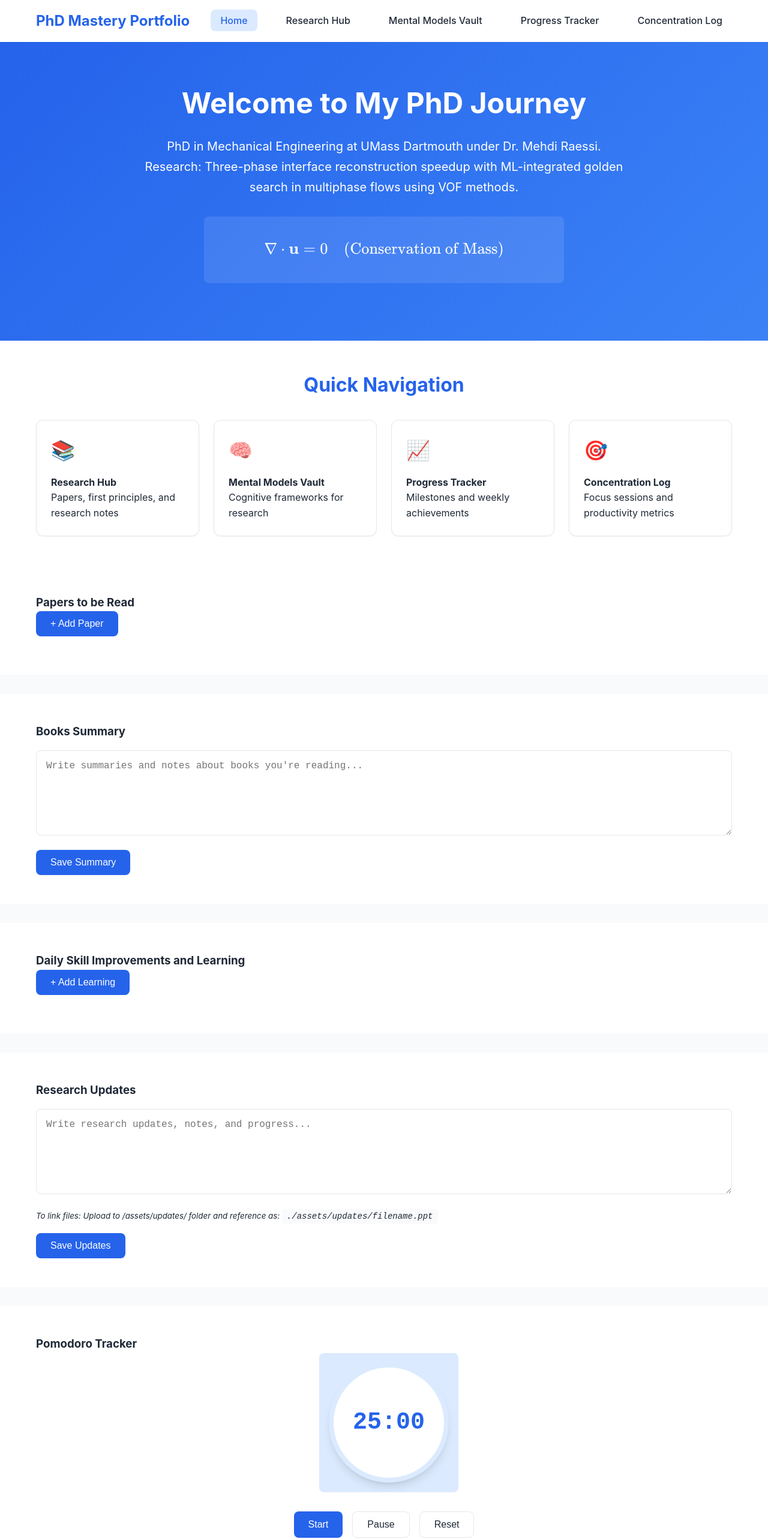
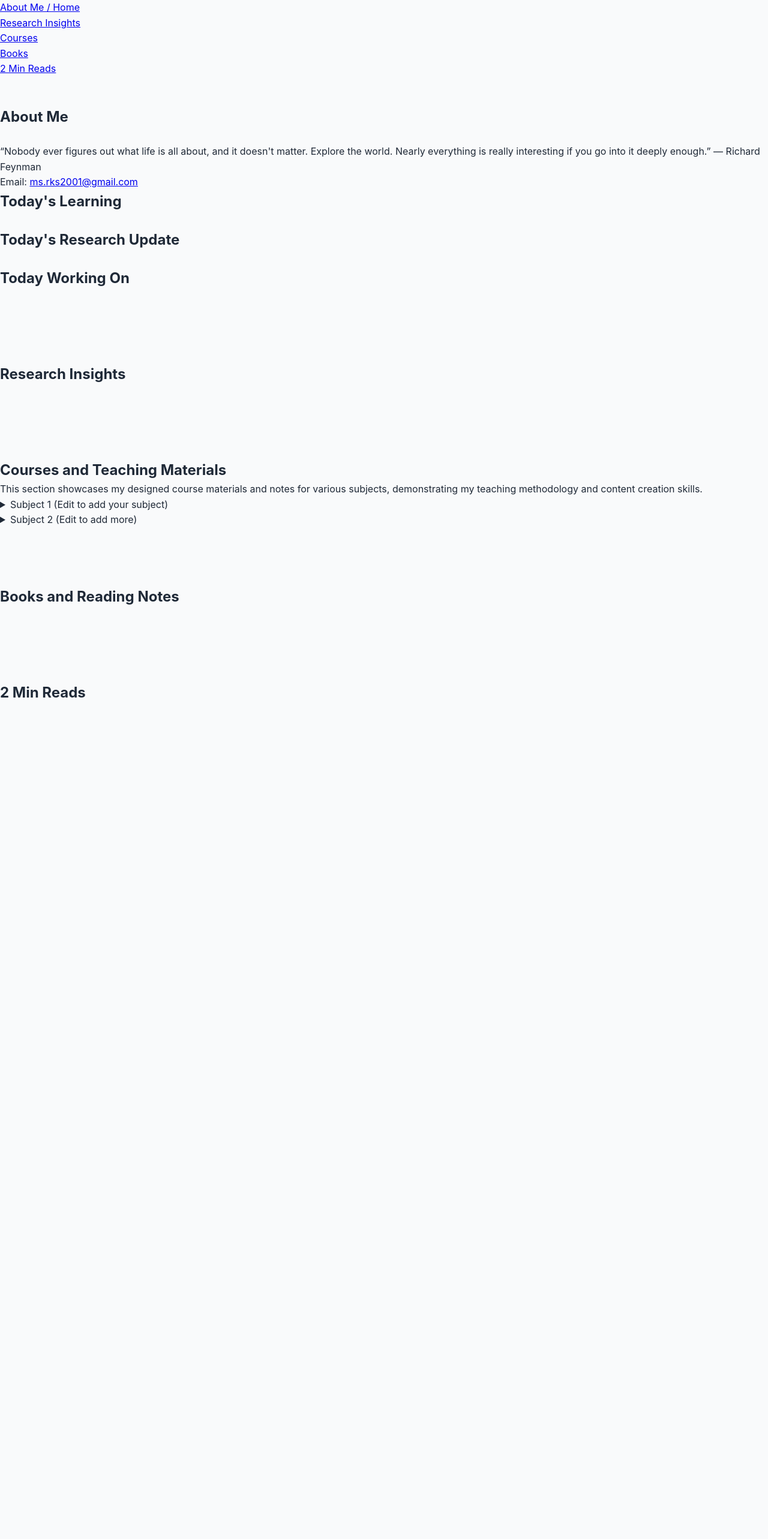
Before and after one commit to mohitrsharma/phd, a plain HTML site: page index.html in a window 1280 px wide. Shown: the top 2566 px of the page at 60% size. After the commit the page ends 1248 px from the top, so only its background shows below. Drawn offline with nearby package versions, Linux system fonts and the light colour scheme.

```diff
--- a/index.html
+++ b/index.html
@@ -3,183 +3,65 @@
 <head>
     <meta charset="UTF-8">
     <meta name="viewport" content="width=device-width, initial-scale=1.0">
-    <meta name="description" content="PhD Mastery Portfolio - Mechanical Engineering research in multiphase flows">
-    <meta name="keywords" content="PhD, Mechanical Engineering, VOF, Multiphase Flows, Machine Learning">
-    <meta name="author" content="PhD Student at UMass Dartmouth">
-    <title>PhD Mastery Portfolio - Home</title>
+    <title>Mohit Sharma's PhD Portfolio</title>
     <link rel="stylesheet" href="styles.css">
     <script src="https://polyfill.io/v3/polyfill.min.js?features=es6"></script>
     <script id="MathJax-script" async src="https://cdn.jsdelivr.net/npm/mathjax@3/es5/tex-mml-chtml.js"></script>
 </head>
 <body>
-    <header>
-        <nav class="navbar">
-            <div class="nav-container">
-                <h1 class="nav-title">PhD Mastery Portfolio</h1>
-                <ul class="nav-menu">
-                    <li><a href="index.html" class="nav-link active">Home</a></li>
-                    <li><a href="research.html" class="nav-link">Research Hub</a></li>
-                    <li><a href="models.html" class="nav-link">Mental Models Vault</a></li>
-                    <li><a href="progress.html" class="nav-link">Progress Tracker</a></li>
-                    <li><a href="concentration.html" class="nav-link">Concentration Log</a></li>
-                </ul>
-                <div class="hamburger">
-                    <span></span>
-                    <span></span>
-                    <span></span>
-                </div>
-            </div>
-        </nav>
-    </header>
+    <nav>
+        <ul>
+            <li><a href="#about">About Me / Home</a></li>
+            <li><a href="#research-insights">Research Insights</a></li>
+            <li><a href="#courses">Courses</a></li>
+            <li><a href="#books">Books</a></li>
+            <li><a href="#two-min-reads">2 Min Reads</a></li>
+        </ul>
+    </nav>
 
-    <main>
-        <!-- Hero Section -->
-        <section class="hero">
-            <div class="container">
-                <div class="hero-content">
-                    <h2>Welcome to My PhD Journey</h2>
-                    <p class="hero-bio">
-                        PhD in Mechanical Engineering at UMass Dartmouth under Dr. Mehdi Raessi.
-                        Research: Three-phase interface reconstruction speedup with ML-integrated golden search in multiphase flows using VOF methods.
-                    </p>
-                    <div class="hero-equation">
-                        \[\nabla \cdot \mathbf{u} = 0 \quad \text{(Conservation of Mass)}\]
-                    </div>
-                </div>
-            </div>
-        </section>
+    <section id="about">
+        <h1>About Me</h1>
+        <div id="bio" contenteditable="true" class="editable" data-placeholder="Your Name, PhD Candidate in [Field]. Brief overview of research interests, teaching experience, and goals."></div>
+        <blockquote>“Nobody ever figures out what life is all about, and it doesn't matter. Explore the world. Nearly everything is really interesting if you go into it deeply enough.” — Richard Feynman</blockquote>
+        <p>Email: <a href="mailto:ms.rks2001@gmail.com">ms.rks2001@gmail.com</a></p>
 
-        <!-- Quick Links -->
-        <section class="quick-links">
-            <div class="container">
-                <h3>Quick Navigation</h3>
-                <div class="links-grid">
-                    <a href="research.html" class="link-card">
-                        <div class="card-icon">📚</div>
-                        <h4>Research Hub</h4>
-                        <p>Papers, first principles, and research notes</p>
-                    </a>
-                    <a href="models.html" class="link-card">
-                        <div class="card-icon">🧠</div>
-                        <h4>Mental Models Vault</h4>
-                        <p>Cognitive frameworks for research</p>
-                    </a>
-                    <a href="progress.html" class="link-card">
-                        <div class="card-icon">📈</div>
-                        <h4>Progress Tracker</h4>
-                        <p>Milestones and weekly achievements</p>
-                    </a>
-                    <a href="concentration.html" class="link-card">
-                        <div class="card-icon">🎯</div>
-                        <h4>Concentration Log</h4>
-                        <p>Focus sessions and productivity metrics</p>
-                    </a>
-                </div>
-            </div>
-        </section>
+        <h2>Today's Learning</h2>
+        <div id="todays-learning" contenteditable="true" class="editable" data-placeholder="What I learned today..."></div>
 
-        <!-- Papers to be Read -->
-        <section class="papers-section">
-            <div class="container">
-                <h3>Papers to be Read</h3>
-                <div class="papers-actions">
-                    <button class="btn btn-primary" onclick="showAddPaperForm()">+ Add Paper</button>
-                </div>
-                <div class="add-paper-form" id="addPaperForm" style="display: none;">
-                    <div class="form-group">
-                        <input type="text" id="paperTitle" placeholder="Paper Title" maxlength="200">
-                        <input type="url" id="paperZoteroLink" placeholder="Zotero Link (optional)">
-                        <button onclick="addPaper()">Add Paper</button>
-                        <button onclick="hideAddPaperForm()">Cancel</button>
-                    </div>
-                </div>
-                <ul class="papers-list" id="papersList">
-                    <!-- Papers will be populated here -->
-                </ul>
-            </div>
-        </section>
+        <h2>Today's Research Update</h2>
+        <div id="todays-research-update" contenteditable="true" class="editable" data-placeholder="Latest research progress..."></div>
 
-        <!-- Books Summary -->
-        <section class="books-section">
-            <div class="container">
-                <h3>Books Summary</h3>
-                <div class="books-content">
-                    <textarea id="booksSummary" placeholder="Write summaries and notes about books you're reading..." rows="6"></textarea>
-                    <button class="btn btn-primary" onclick="saveBooksSummary()">Save Summary</button>
-                </div>
-            </div>
-        </section>
+        <h2>Today Working On</h2>
+        <div id="today-working-on" contenteditable="true" class="editable" data-placeholder="Current tasks and focus..."></div>
+    </section>
 
-        <!-- Daily Skill Improvements and Learning -->
-        <section class="skills-section">
-            <div class="container">
-                <h3>Daily Skill Improvements and Learning</h3>
-                <div class="skills-actions">
-                    <button class="btn btn-primary" onclick="showAddSkillForm()">+ Add Learning</button>
-                </div>
-                <div class="add-skill-form" id="addSkillForm" style="display: none;">
-                    <div class="form-group">
-                        <input type="text" id="skillTitle" placeholder="Skill/Learning Topic" maxlength="200">
-                        <textarea id="skillNotes" placeholder="Notes on improvement/learning..." rows="3"></textarea>
-                        <button onclick="addSkill()">Add Entry</button>
-                        <button onclick="hideAddSkillForm()">Cancel</button>
-                    </div>
-                </div>
-                <div class="skills-list" id="skillsList">
-                    <!-- Skills will be populated here -->
-                </div>
-            </div>
-        </section>
+    <section id="research-insights">
+        <h1>Research Insights</h1>
+        <div id="research-insights-content" contenteditable="true" class="editable" data-placeholder="Add your research insights, notes, or updates here. Use LaTeX for equations like \( E = mc^2 \ )."></div>
+    </section>
 
-        <!-- Research Updates -->
-        <section class="research-updates">
-            <div class="container">
-                <h3>Research Updates</h3>
-                <div class="updates-content">
-                    <textarea id="researchUpdates" placeholder="Write research updates, notes, and progress..." rows="6"></textarea>
-                    <div class="file-note">
-                        <small>To link files: Upload to /assets/updates/ folder and reference as: <code>./assets/updates/filename.ppt</code></small>
-                    </div>
-                    <button class="btn btn-primary" onclick="saveResearchUpdates()">Save Updates</button>
-                </div>
-            </div>
-        </section>
+    <section id="courses">
+        <h1>Courses and Teaching Materials</h1>
+        <p>This section showcases my designed course materials and notes for various subjects, demonstrating my teaching methodology and content creation skills.</p>
+        <details>
+            <summary>Subject 1 (Edit to add your subject)</summary>
+            <div contenteditable="true" class="editable" data-placeholder="Notes and summaries for this subject. Add links like &lt;a href='/assets/courses/notes.pdf'&gt;Download Notes&lt;/a&gt;."></div>
+        </details>
+        <details>
+            <summary>Subject 2 (Edit to add more)</summary>
+            <div contenteditable="true" class="editable" data-placeholder="Notes and summaries..."></div>
+        </details>
+    </section>
 
-        <!-- Pomodoro Tracker -->
-        <section class="pomodoro-section">
-            <div class="container">
-                <h3>Pomodoro Tracker</h3>
-                <div class="pomodoro-timer">
-                    <div class="timer-display">
-                        <div class="timer-circle">
-                            <span id="pomodoroTime">25:00</span>
-                        </div>
-                    </div>
-                    <div class="timer-controls">
-                        <button class="btn btn-primary" id="startBtn" onclick="startPomodoro()">Start</button>
-                        <button class="btn btn-secondary" id="pauseBtn" onclick="pausePomodoro()" disabled>Pause</button>
-                        <button class="btn btn-secondary" onclick="resetPomodoro()">Reset</button>
-                    </div>
-                    <div class="session-stats">
-                        <p>Sessions Today: <span id="sessionsToday">0</span></p>
-                        <p>Total Sessions: <span id="totalSessions">0</span></p>
-                    </div>
-                </div>
-                <div class="session-history">
-                    <h4>Recent Sessions</h4>
-                    <ul id="sessionHistory">
-                        <!-- Session history will be populated here -->
-                    </ul>
-                </div>
-            </div>
-        </section>
-    </main>
+    <section id="books">
+        <h1>Books and Reading Notes</h1>
+        <div id="books-content" contenteditable="true" class="editable" data-placeholder="Book Title: Summary here... Add more as needed."></div>
+    </section>
 
-    <footer>
-        <div class="container">
-            <p>&copy; 2025 PhD Mastery Portfolio | Built with Cursor AI</p>
-        </div>
-    </footer>
+    <section id="two-min-reads">
+        <h1>2 Min Reads</h1>
+        <div id="two-min-reads-content" contenteditable="true" class="editable" data-placeholder="Short post title: Brief content here (100-200 words)... Add more entries."></div>
+    </section>
 
     <script src="script.js"></script>
 </body>
```
Also changed, not shown: concentration.html (+2 -1 lines), courses.html (added, +77 -0 lines), models.html (+2 -1 lines), progress.html (+2 -1 lines), research.html (+2 -1 lines).
